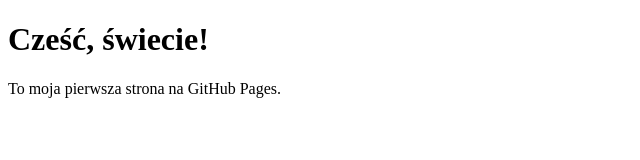
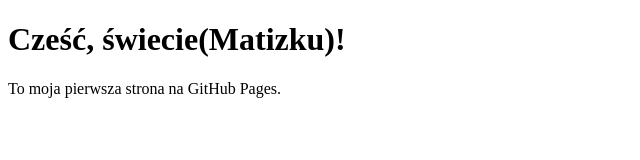
Before and after one commit to Cypek67/Cypek67.github.io, a plain HTML site: page index.html in a window 1280 px wide. Shown: the whole page, without its empty margins (0-640 px from the left). Drawn offline with Linux system fonts and the light colour scheme.

Commit message:
Update heading text in index.html

```diff
--- a/index.html
+++ b/index.html
@@ -2,7 +2,7 @@
 <html lang="pl">
 <head><meta charset="UTF-8"><title>Moja strona</title></head>
 <body>
-  <h1>Cześć, świecie!</h1>
+  <h1>Cześć, świecie(Matizku)!</h1>
   <p>To moja pierwsza strona na GitHub Pages.</p>
 </body>
 </html>
```
